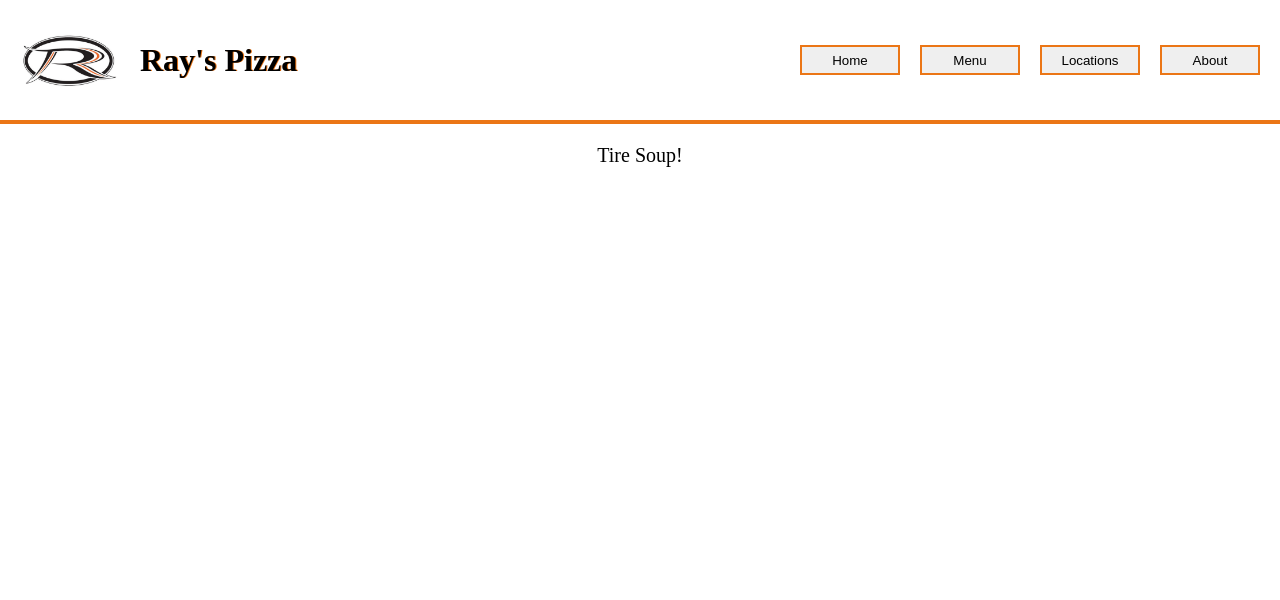
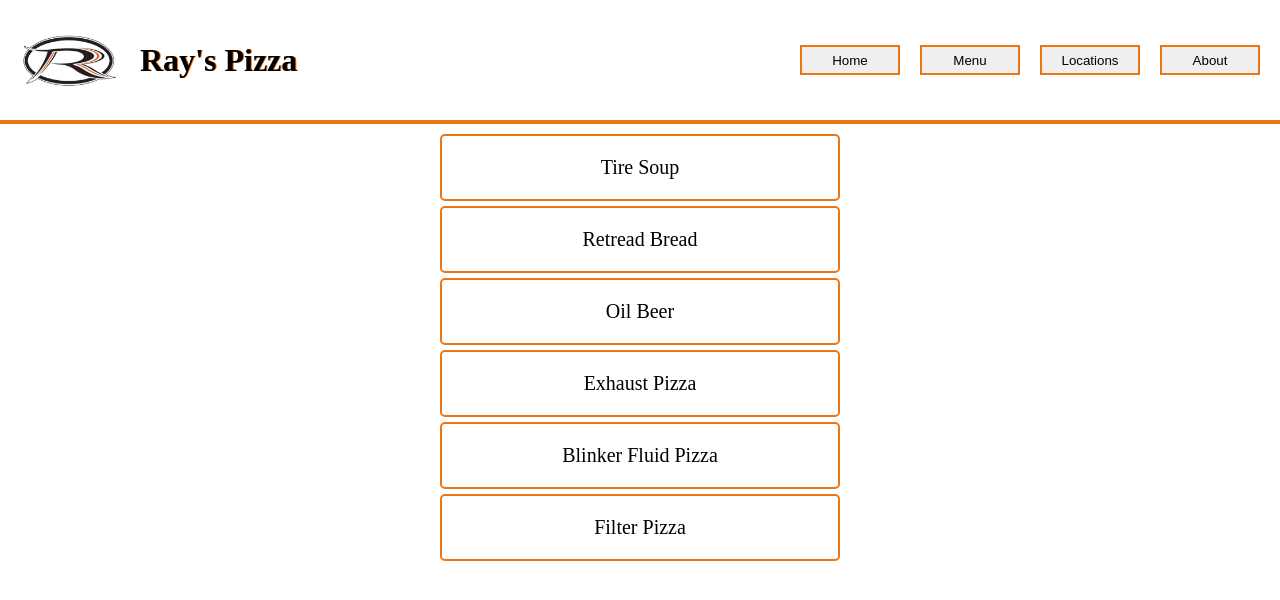
Before and after one commit to MrChub467/restaurant-page, a website built with webpack: page src/template.html in a window 1280 px wide. Both pictures are taken after a click on the button "Menu". Built offline with nearby package versions, Linux system fonts and the light colour scheme.

Commit message:
add more content

```diff
--- a/src/menu.js
+++ b/src/menu.js
@@ -1,10 +1,14 @@
 export default (function() {
+    const foodOptions = ["Tire Soup", "Retread Bread", "Oil Beer", "Exhaust Pizza", "Blinker Fluid Pizza", "Filter Pizza"];
     const content = document.querySelector("#content");
     content.innerHTML = "";
+    foodOptions.forEach((food) => {
+
       let card = document.createElement("div");
       card.classList.add("card");
       let text = document.createElement("p");
-    text.textContent = "Tire Soup!";
+      text.textContent = food;
       card.appendChild(text);
       content.appendChild(card);
+    })
 });
--- a/src/styles.css
+++ b/src/styles.css
@@ -19,6 +19,8 @@ header {
     border-bottom: 4px solid #EB7616;
     position: sticky;
     top: 0;
+    margin-bottom: 10px;
+    background-color: white;
 }
 
 
@@ -42,6 +44,7 @@ nav {
     align-items: center;
     padding: 10px 20px;
     gap: 20px;
+
 }
 
 button {
@@ -58,4 +61,9 @@ button:hover {
     padding: 20px;
     text-align: center;
     font-size: 20px;
+    border: 2px solid #EB7616;
+    border-radius: 5px;
+    width: 400px;
+    margin: auto;
+    margin-bottom: 5px;
 }
```
Lines whose indentation alone changed are shown as unchanged.
